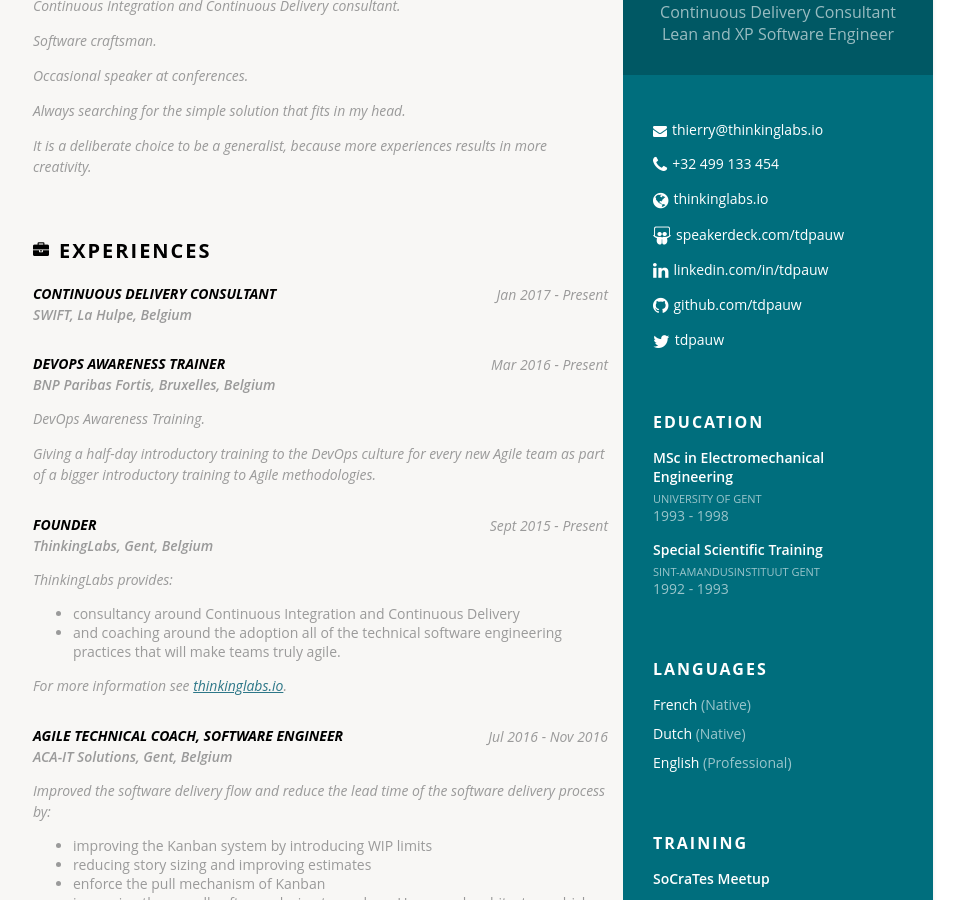
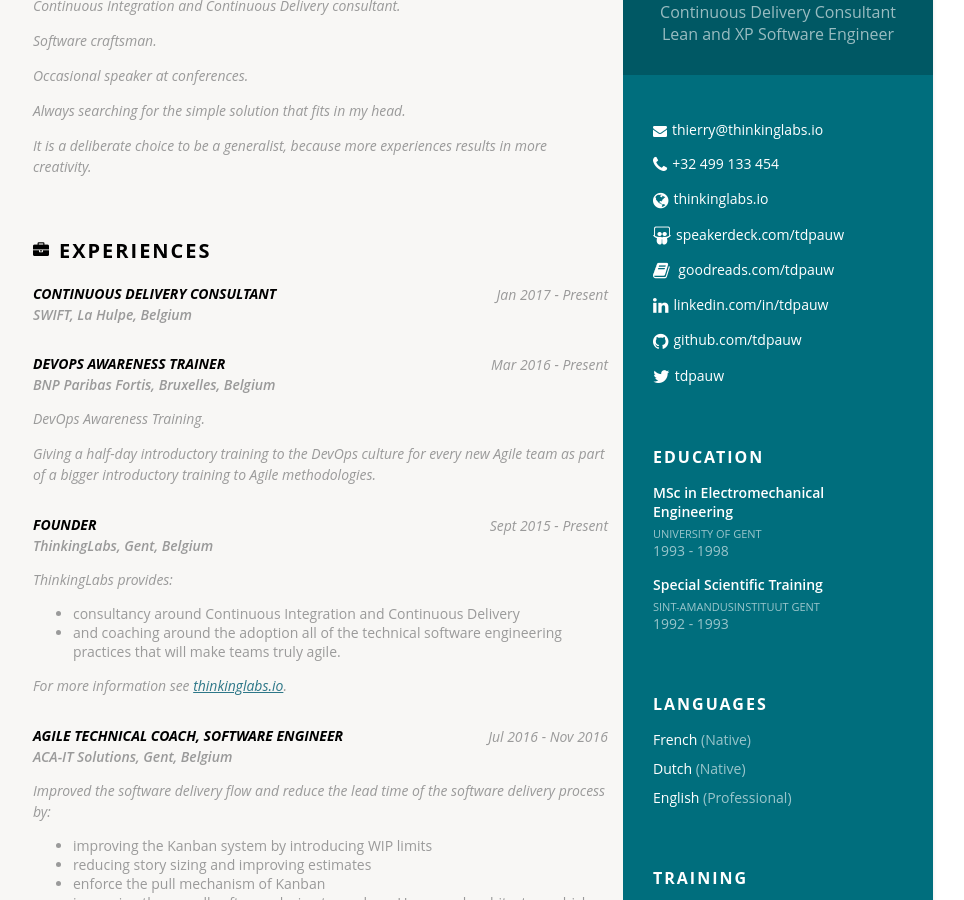
Before and after one commit to tdpauw/tdpauw.github.io, a Jekyll site: the page built from index.html, in a window 1280 px wide and 900 px high, scrolled down 304 px. Shown: the whole window, without its empty margins (187-1151 px from the left). Built offline with Jekyll 4.4.1, drawn with Linux system fonts in a browser that asks for light colours.

Commit message:
add link to goodreads account

```diff
--- a/_data/cv.yml
+++ b/_data/cv.yml
@@ -8,6 +8,7 @@
 phone: +32 499 133 454
 website: thinkinglabs.io
 speakerdeck: tdpauw
+goodreads: tdpauw
 linkedin: tdpauw
 twitter: tdpauw
 github: tdpauw
--- a/_includes/sidebar.html
+++ b/_includes/sidebar.html
@@ -21,6 +21,10 @@
 
             <li class="speakerdeck"><i class="fa fa-slideshare"></i><a href="https://speakerdeck.com/{{site.data.cv.speakerdeck}}" target="_blank">speakerdeck.com/{{site.data.cv.speakerdeck}}</a></li>
 
+            <li class="goodreads">
+              <i class="fa fa-book"></i>
+              <a href="https://goodreads.com/{{site.data.cv.goodreads}}" target="_blank">goodreads.com/{{site.data.cv.goodreads}}</a></li>
+
             <li class="linkedin"><i class="fa fa-linkedin"></i><a href="https://in.linkedin.com/in/{{site.data.cv.linkedin}}" target="_blank">linkedin.com/in/{{site.data.cv.linkedin}}</a></li>
 
             <li class="github"><i class="fa fa-github"></i><a href="http://github.com/{{site.github}}" target="_blank">github.com/{{site.data.cv.github}}</a></li>
```
